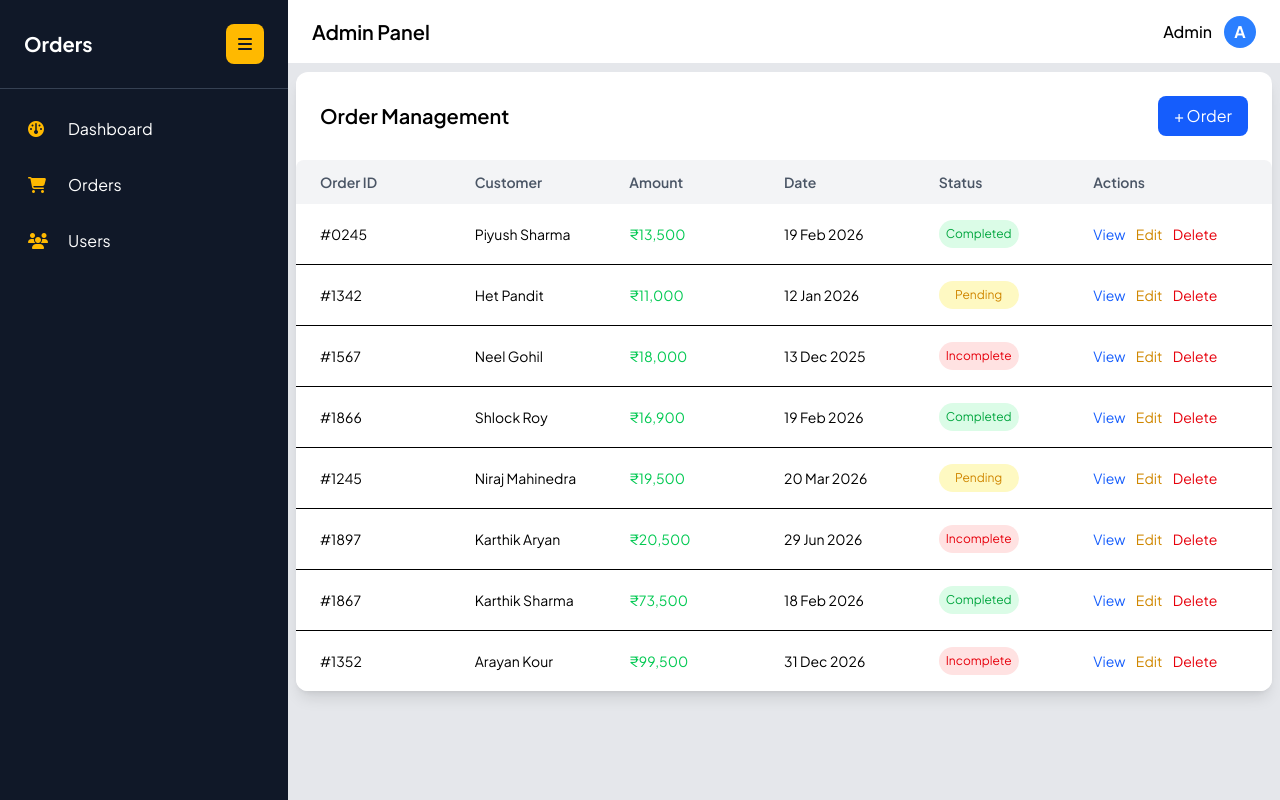
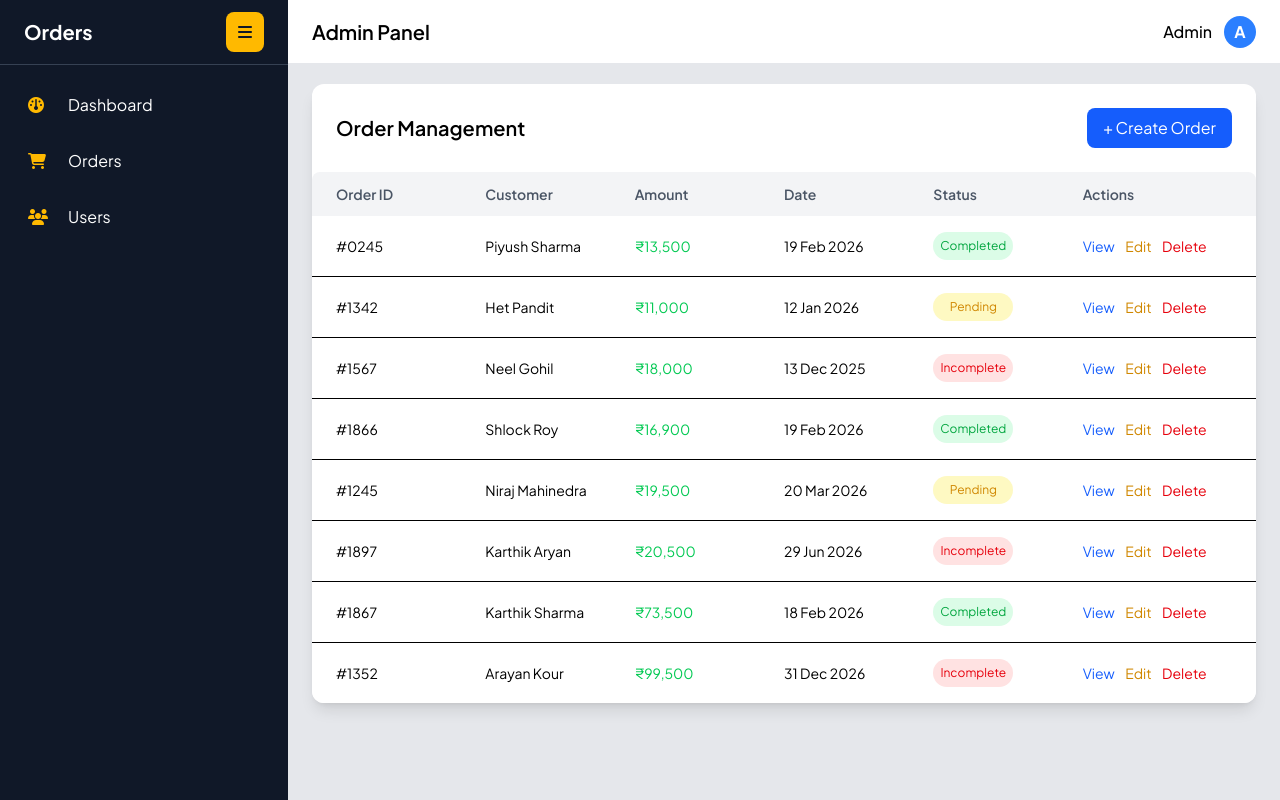
Before and after one commit to Piyushkarekar/DashBoardUI, a website: page order.html in a window 1280 px wide. Drawn offline with Linux system fonts and the light colour scheme.

Commit message:
feat: Update UI layout and styling for improved consistency and user experience

```diff
--- a/order.html
+++ b/order.html
@@ -30,7 +30,7 @@
               md:peer-checked:w-20
               overflow-hidden z-40">
 
-  <div class="p-6 border-b flex items-center justify-between border-gray-700">
+  <div class="px-6 py-3 border-b flex items-center justify-between border-gray-700">
     <h2 class="text-xl font-bold whitespace-nowrap overflow-hidden transition-all duration-300
               md:peer-checked:opacity-0 md:peer-checked:w-0">
       Orders
@@ -107,9 +107,9 @@
 
 <!-- ================= CONTENT ================= -->
 <div class="flex-1 ml-0 md:ml-72 md:peer-checked:ml-20 transition-all duration-300
-            pt-16 pb-20 bg-gray-200 min-h-screen w-full">
+            pt-15  bg-gray-200 min-h-screen w-[calc(100%-288px)]">
 
-<div class="p-2">
+<div class="p-6">
 <div class="bg-white shadow-lg rounded-xl overflow-hidden">
 
 <div class="flex justify-between items-center p-6">
@@ -118,8 +118,8 @@
   class="bg-blue-600 text-white px-3 py-2 md:px-4 md:py-2 rounded-lg hover:bg-blue-700 transition cursor-pointer"
   onclick="window.location.href='addOrder.html'">
 
-  <span class="md:hidden">+</span>
-  <span class="hidden md:inline">+ Order</span>
+  <span class="md:hidden">+ Order</span>
+  <span class="hidden md:inline">+ Create Order</span>
 
 </button>
 </div>
```
Also changed, not shown: User.html (+7 -7 lines), index.html (+2 -2 lines), src/output.css.
